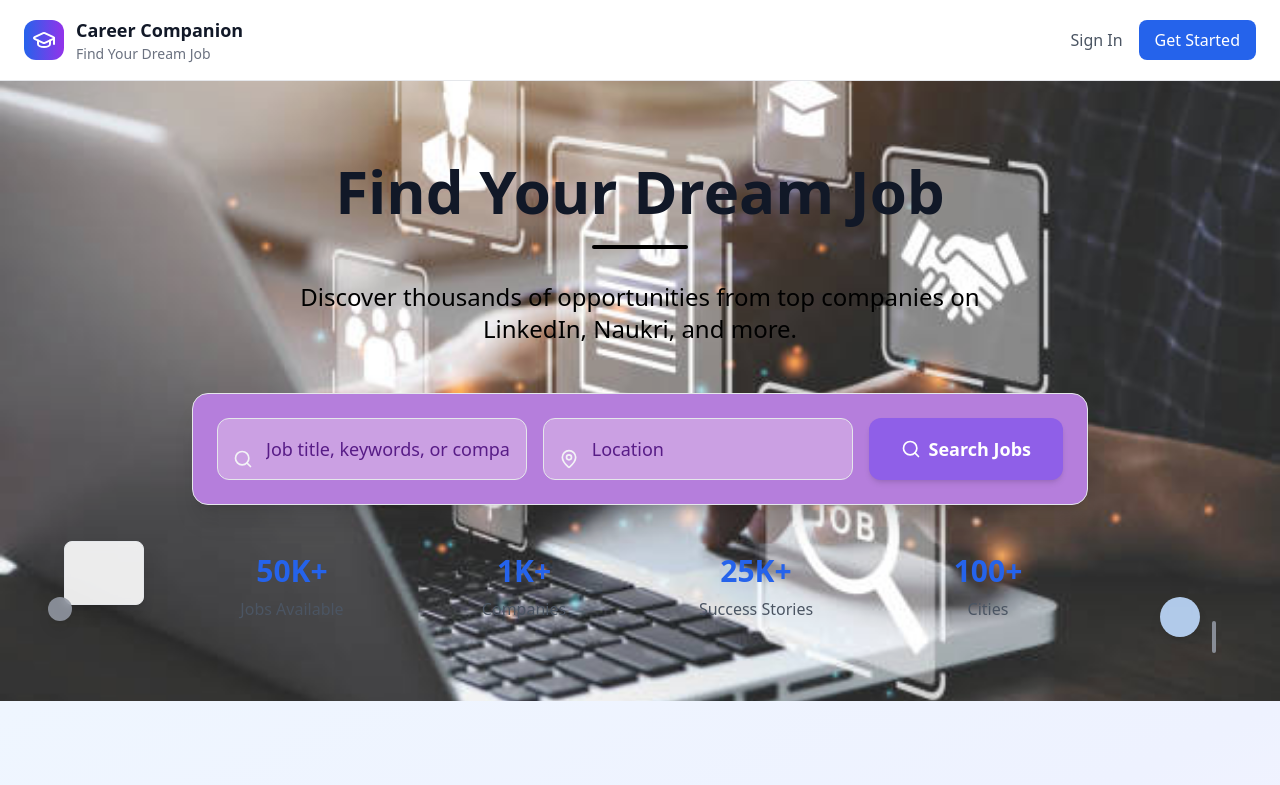
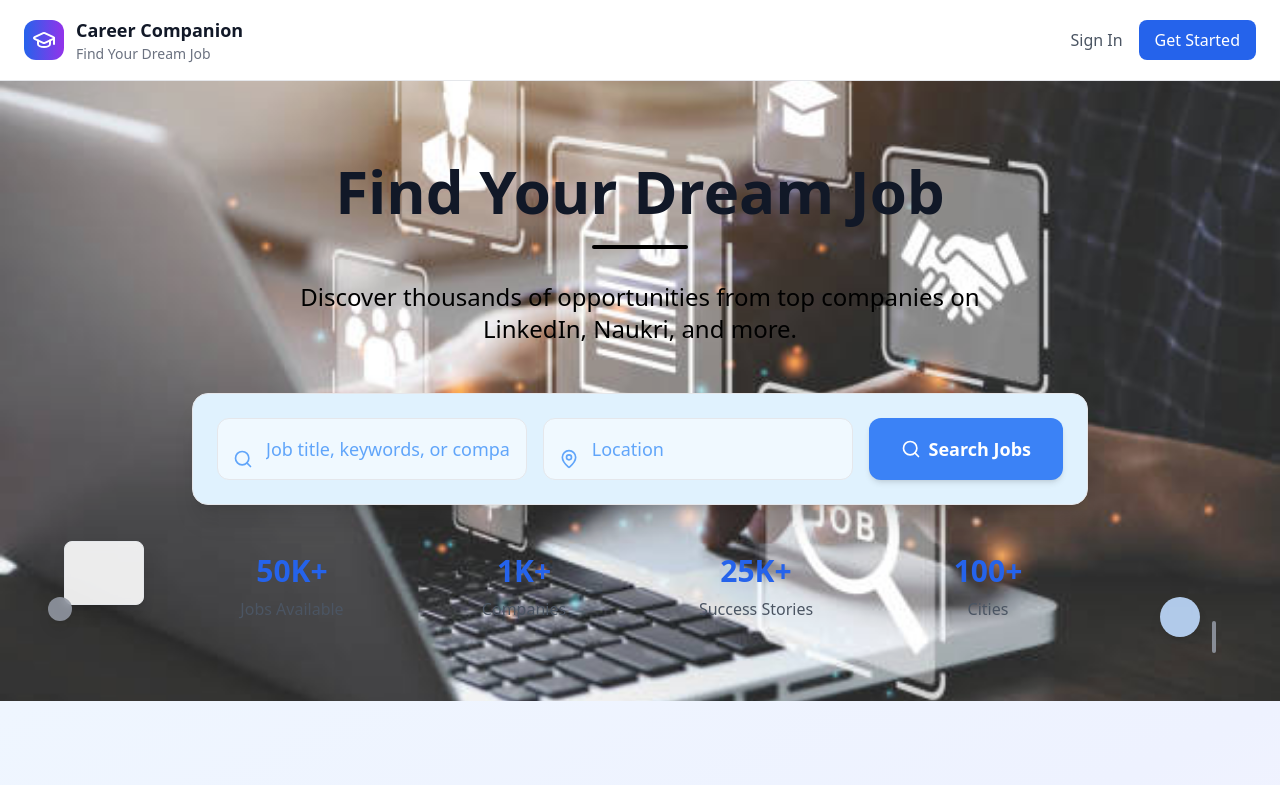
Before and after one commit to chinmayi-13/jobseeker, a React (Vite) app: page / in a window 1280 px wide. Shown: the top 785 px of the page. Built offline with nearby package versions, Linux system fonts and the light colour scheme.

Commit message:
change in layout

```diff
--- a/src/pages/HomePage.tsx
+++ b/src/pages/HomePage.tsx
@@ -129,31 +129,31 @@ const HomePage: React.FC = () => {
             </p>
 
             {/* Search Bar */}
-            <div className="bg-[#B57EDC] rounded-2xl shadow-xl border border-gray-200 p-6 mb-12 max-w-4xl mx-auto">
+            <div className="bg-[#E0F2FE] rounded-2xl shadow-xl border border-gray-200 p-6 mb-12 max-w-4xl mx-auto">
               <div className="flex flex-col md:flex-row gap-4">
                 <div className="flex-1 relative">
-                  <Search className="absolute left-4 top-1/2 transform -translate-y-1/2 h-5 w-5 text-gray-100" />
+                  <Search className="absolute left-4 top-1/2 transform -translate-y-1/2 h-5 w-5 text-blue-400" />
                   <input
                     type="text"
                     placeholder="Job title, keywords, or company"
                     value={jobTitle}
                     onChange={(e) => setJobTitle(e.target.value)}
-                    className="w-full pl-12 pr-4 py-4 text-lg border border-gray-200 rounded-xl focus:ring-2 focus:ring-purple-700 focus:border-transparent bg-[#CBA0E3] placeholder-purple-900 text-gray-900"
+                    className="w-full pl-12 pr-4 py-4 text-lg border border-gray-200 rounded-xl focus:ring-2 focus:ring-blue-400 focus:border-transparent bg-[#F0F9FF] placeholder-blue-400 text-gray-900"
                   />
                 </div>
                 <div className="flex-1 relative">
-                  <MapPin className="absolute left-4 top-1/2 transform -translate-y-1/2 h-5 w-5 text-gray-100" />
+                  <MapPin className="absolute left-4 top-1/2 transform -translate-y-1/2 h-5 w-5 text-blue-400" />
                   <input
                     type="text"
                     placeholder="Location"
                     value={location}
                     onChange={(e) => setLocation(e.target.value)}
-                    className="w-full pl-12 pr-4 py-4 text-lg border border-gray-200 rounded-xl focus:ring-2 focus:ring-purple-700 focus:border-transparent bg-[#CBA0E3] placeholder-purple-900 text-gray-900"
+                    className="w-full pl-12 pr-4 py-4 text-lg border border-gray-200 rounded-xl focus:ring-2 focus:ring-blue-400 focus:border-transparent bg-[#F0F9FF] placeholder-blue-400 text-gray-900"
                   />
                 </div>
                 <button
                   onClick={handleSearch}
-                  className="bg-[#8F5FE8] text-white px-8 py-4 rounded-xl hover:bg-purple-700 font-semibold text-lg flex items-center justify-center shadow-md"
+                  className="bg-blue-500 text-white px-8 py-4 rounded-xl hover:bg-blue-700 font-semibold text-lg flex items-center justify-center shadow-md"
                 >
                   <Search className="h-5 w-5 mr-2" />
                   Search Jobs
```
